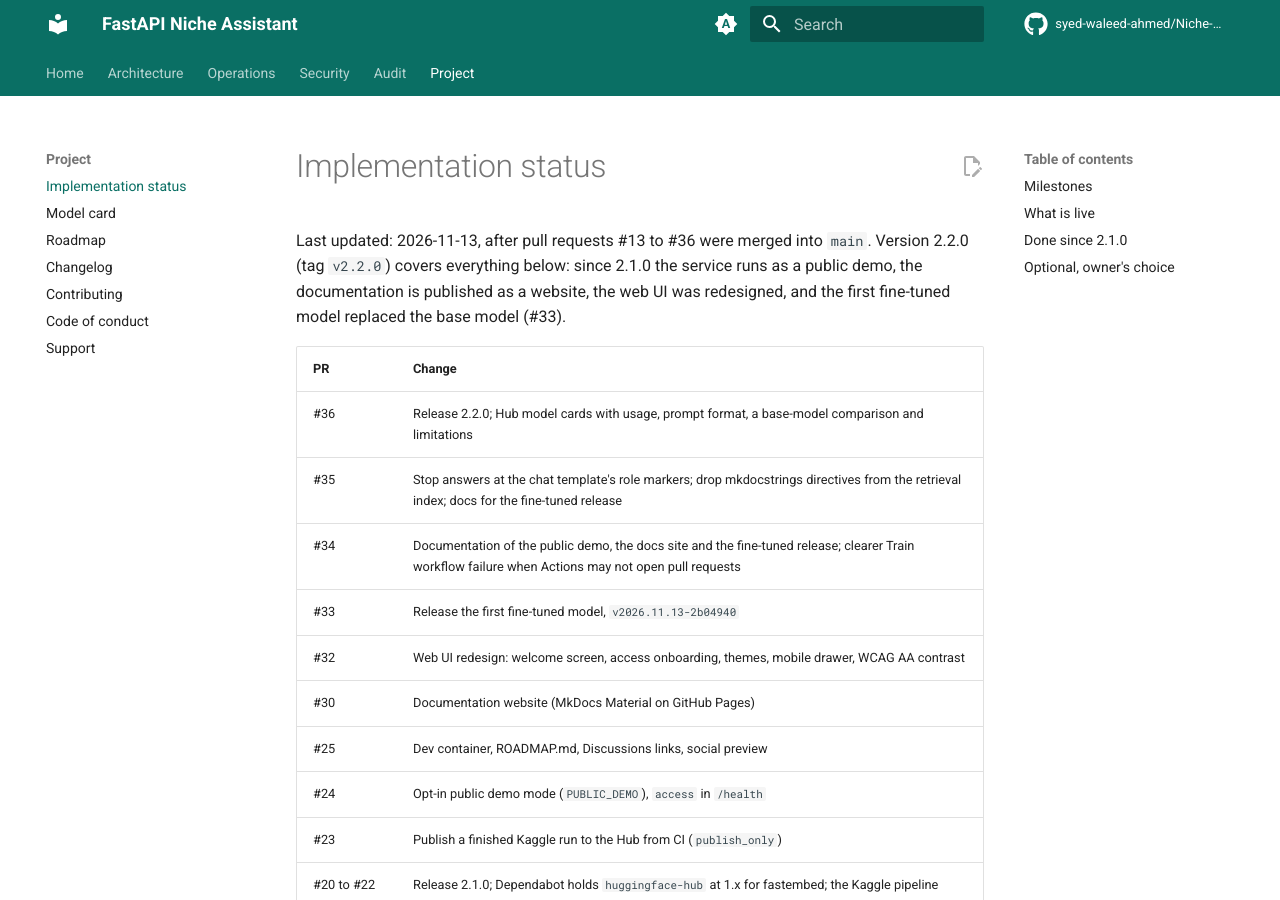
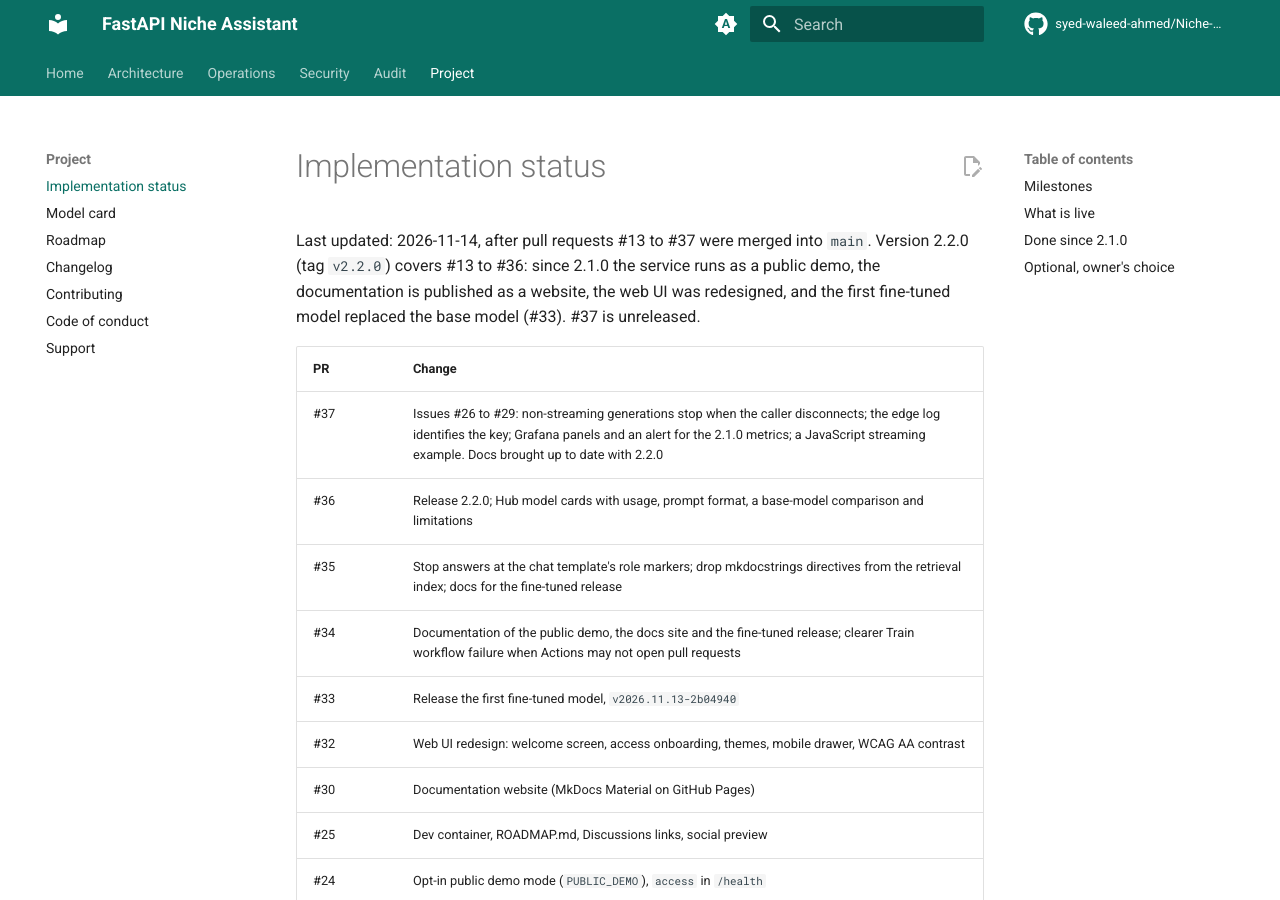
Before and after one commit to syed-waleed-ahmed/Niche-Finetuned-Model, an MkDocs documentation site: the page built from docs/IMPLEMENTATION_STATUS.md, in a window 1280 px wide and 900 px high. Built offline with MkDocs 1.6.1 and Material for MkDocs 9.7.7, drawn with Linux system fonts in a browser that asks for light colours; comment, search, counter and statistics services are not loaded.

Commit message:
Docs: record the four starter issues in the roadmap and the status page
Co-Authored-By: Claude Fable 5.2 <noreply@anthropic.com>

```diff
--- a/docs/IMPLEMENTATION_STATUS.md
+++ b/docs/IMPLEMENTATION_STATUS.md
@@ -1,12 +1,13 @@
 # Implementation status
 
-Last updated: 2026-11-13, after pull requests #13 to #36 were merged into `main`.
-Version 2.2.0 (tag `v2.2.0`) covers everything below: since 2.1.0 the service runs as
-a public demo, the documentation is published as a website, the web UI was
-redesigned, and the first fine-tuned model replaced the base model (#33).
+Last updated: 2026-11-14, after pull requests #13 to #37 were merged into `main`.
+Version 2.2.0 (tag `v2.2.0`) covers #13 to #36: since 2.1.0 the service runs as a
+public demo, the documentation is published as a website, the web UI was redesigned,
+and the first fine-tuned model replaced the base model (#33). #37 is unreleased.
 
 | PR | Change |
 |---|---|
+| #37 | Issues #26 to #29: non-streaming generations stop when the caller disconnects; the edge log identifies the key; Grafana panels and an alert for the 2.1.0 metrics; a JavaScript streaming example. Docs brought up to date with 2.2.0 |
 | #36 | Release 2.2.0; Hub model cards with usage, prompt format, a base-model comparison and limitations |
 | #35 | Stop answers at the chat template's role markers; drop mkdocstrings directives from the retrieval index; docs for the fine-tuned release |
 | #34 | Documentation of the public demo, the docs site and the fine-tuned release; clearer Train workflow failure when Actions may not open pull requests |
```
Also changed, not shown: ROADMAP.md (+1 -0 lines).
